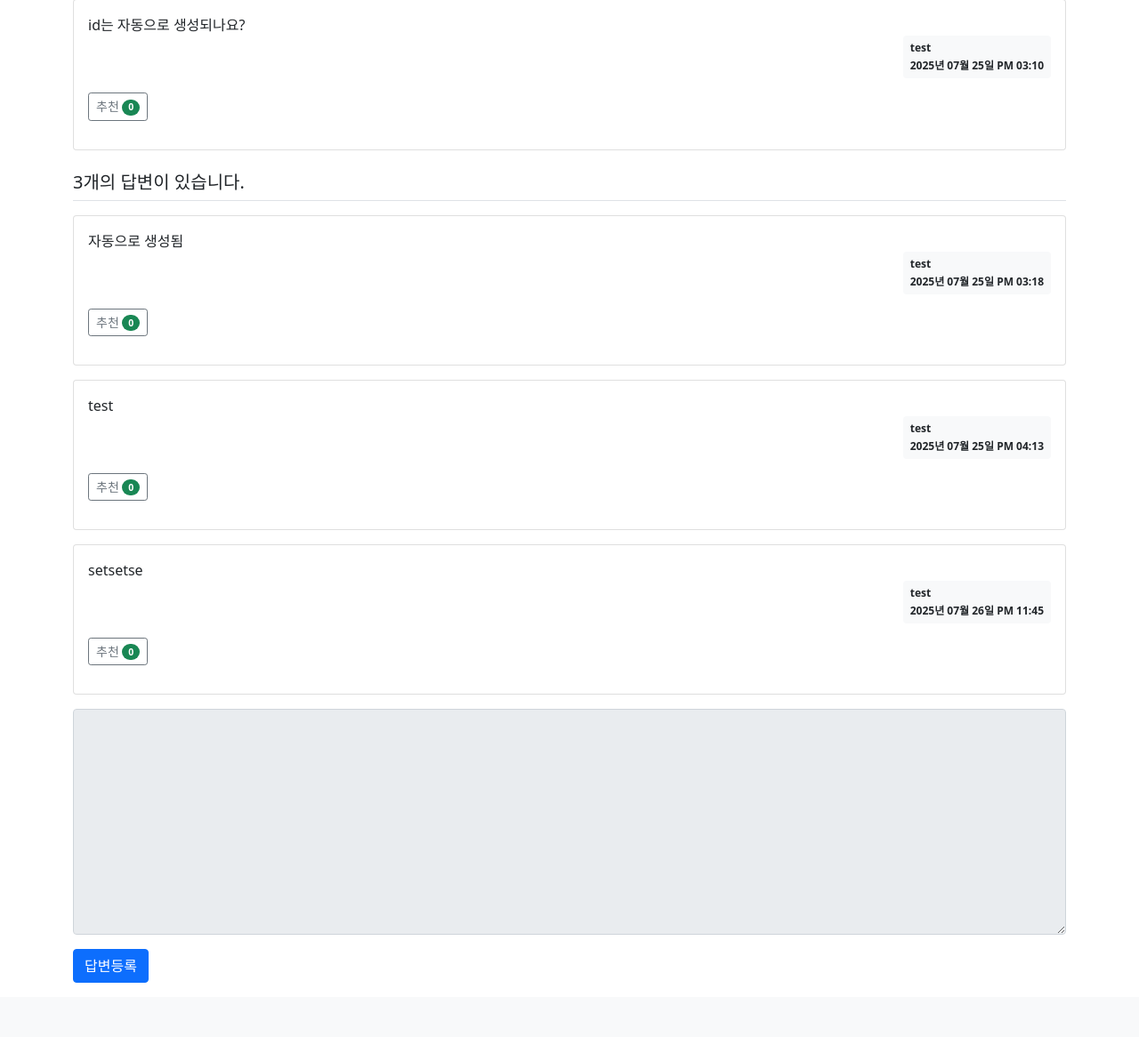
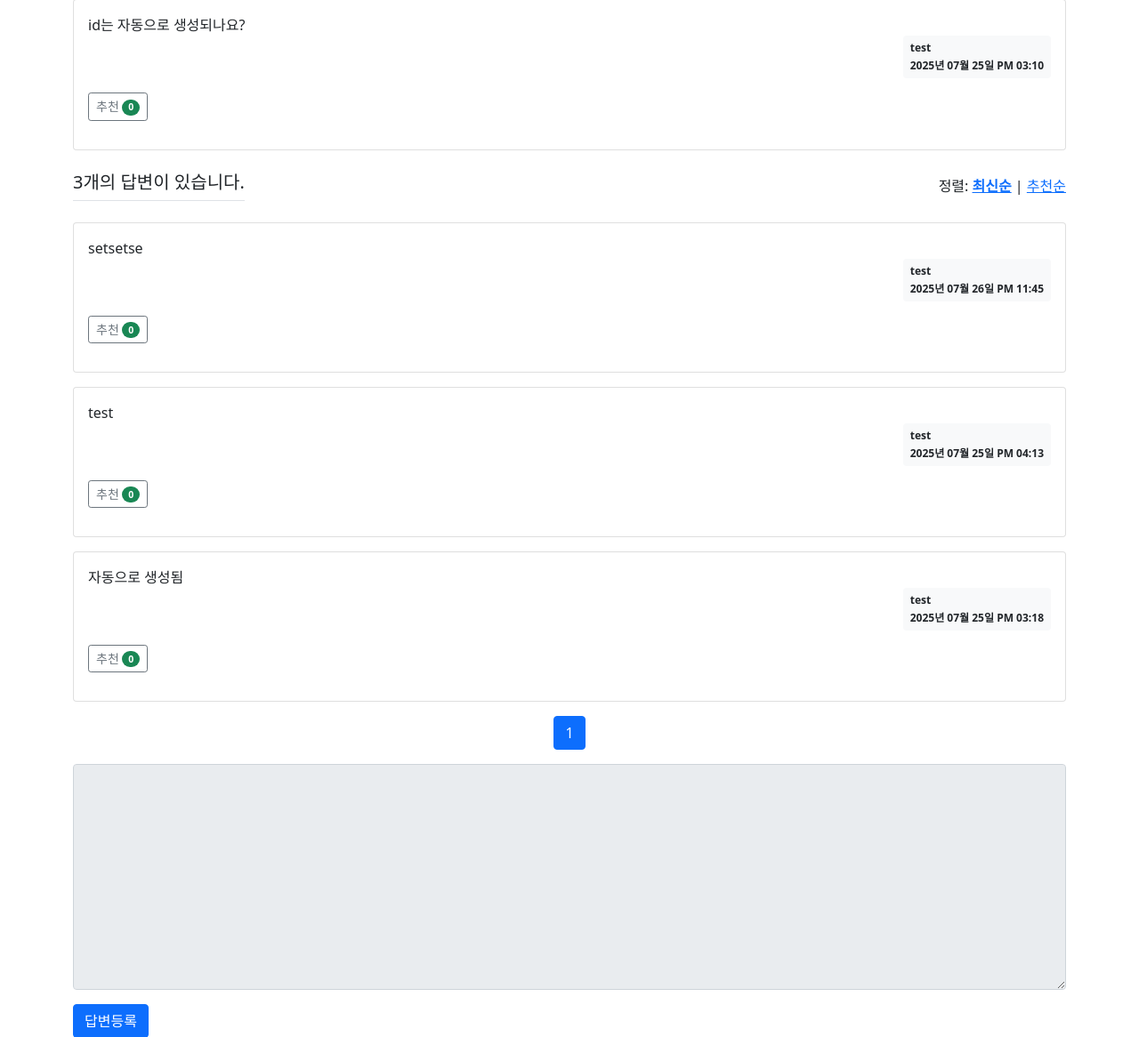
Before and after one commit to wd48/flask_pybo_pjt, a Flask app: page /question/detail/2/ in a window 1280 px wide. Shown: the part 145-1311 px from the top of the page at 89% size. Before the commit the page ends 1250 px from the top, so only its background shows below. Run offline with Flask 3, Linux system fonts and the light colour scheme; some libraries are stand-ins or nearby versions.

Commit message:
답변 페이징과 정렬

```diff
--- a/pybo/templates/question/question_detail.html
+++ b/pybo/templates/question/question_detail.html
@@ -40,8 +40,15 @@
         </div>
     </div>
     <!-- 답변 목록 -->
-    <h5 class="border-bottom my-3 py-2">{{ question.answer_set|length }}개의 답변이 있습니다.</h5>
-    {% for answer in question.answer_set %}
+    <div class="d-flex justify-content-between align-items-center my-3">
+        <h5 class="border-bottom py-2">{{ answers.total }}개의 답변이 있습니다.</h5>
+        <div>
+            정렬:
+            <a href="{{ url_for('question.detail', question_id=question.id, sort='recent') }}" class="{% if sort=='recent' %}fw-bold{% endif %}">최신순</a> |
+            <a href="{{ url_for('question.detail', question_id=question.id, sort='recommend') }}" class="{% if sort=='recommend' %}fw-bold{% endif %}">추천순</a>
+        </div>
+    </div>
+    {% for answer in answers.items %}
     <a id="answer_{{ answer.id }}"></a>
     <div class="card my-3">
         <div class="card-body">
@@ -72,6 +79,28 @@
         </div>
     </div>
     {% endfor %}
+    <!-- 답변 페이지네이션 -->
+    <ul class="pagination justify-content-center">
+        {% if answers.has_prev %}
+        <li class="page-item">
+            <a class="page-link" href="{{ url_for('question.detail', question_id=question.id, page=answers.prev_num, sort=sort) }}">이전</a>
+        </li>
+        {% endif %}
+        {% for p in answers.iter_pages(left_edge=1, right_edge=1, left_current=2, right_current=2) %}
+            {% if p %}
+            <li class="page-item {% if p == answers.page %}active{% endif %}">
+                <a class="page-link" href="{{ url_for('question.detail', question_id=question.id, page=p, sort=sort) }}">{{ p }}</a>
+            </li>
+            {% else %}
+            <li class="page-item disabled"><span class="page-link">…</span></li>
+            {% endif %}
+        {% endfor %}
+        {% if answers.has_next %}
+        <li class="page-item">
+            <a class="page-link" href="{{ url_for('question.detail', question_id=question.id, page=answers.next_num, sort=sort) }}">다음</a>
+        </li>
+        {% endif %}
+    </ul>
     <!-- 답변 등록 -->
     <form action="{{ url_for('answer.create', question_id=question.id) }}" method="post" class="my-3">
         {{ form.csrf_token }}
--- a/pybo/views/question_views.py
+++ b/pybo/views/question_views.py
@@ -2,6 +2,7 @@ from datetime import datetime
 
 from flask import Blueprint, render_template, request, url_for, g, flash
 from werkzeug.utils import redirect
+from sqlalchemy import func
 
 from .. import db
 from pybo.models import Question, Answer, User
@@ -30,9 +31,18 @@ def _list():
 
 @bp.route('/detail/<int:question_id>/')
 def detail(question_id):
+    page = request.args.get('page', type=int, default=1)
+    sort = request.args.get('sort', type=str, default='recent')
+    question = Question.query.get_or_404(question_id)
     form = AnswerForm()  # 답변 폼 생성
-    question = Question.query.get_or_404(question_id)
-    return render_template('question/question_detail.html', question=question, form=form)
+    # build answers query with sorting
+    answers_query = Answer.query.filter(Answer.question_id == question_id)
+    if sort == 'recommend':
+        answers_query = answers_query.outerjoin(Answer.voter).group_by(Answer.id).order_by(func.count(User.id).desc(), Answer.create_date.desc())
+    else:
+        answers_query = answers_query.order_by(Answer.create_date.desc())
+    answers = answers_query.paginate(page=page, per_page=10)
+    return render_template('question/question_detail.html', question=question, form=form, answers=answers, sort=sort, page=page)
 
 '''
 2025-07-25, 질문 등록 기능 구현
```
Also changed, not shown: pybo.db.
